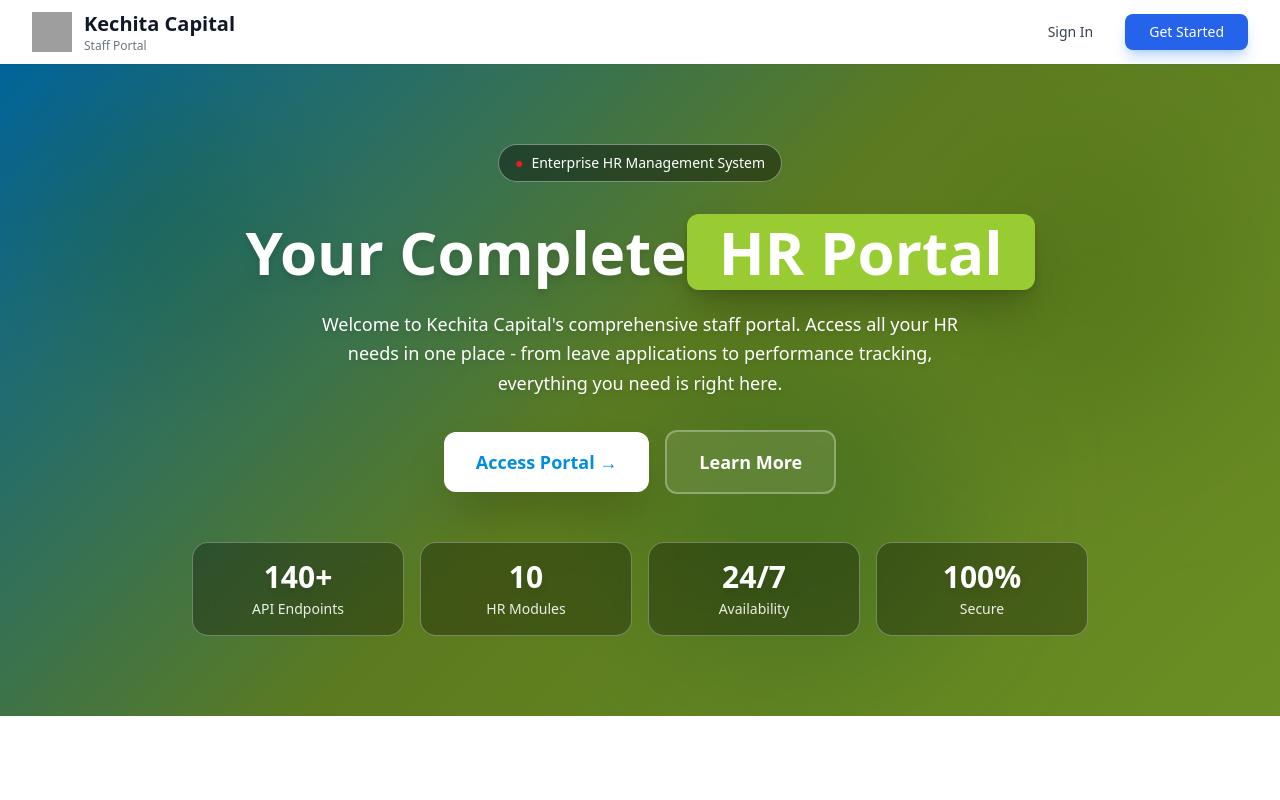
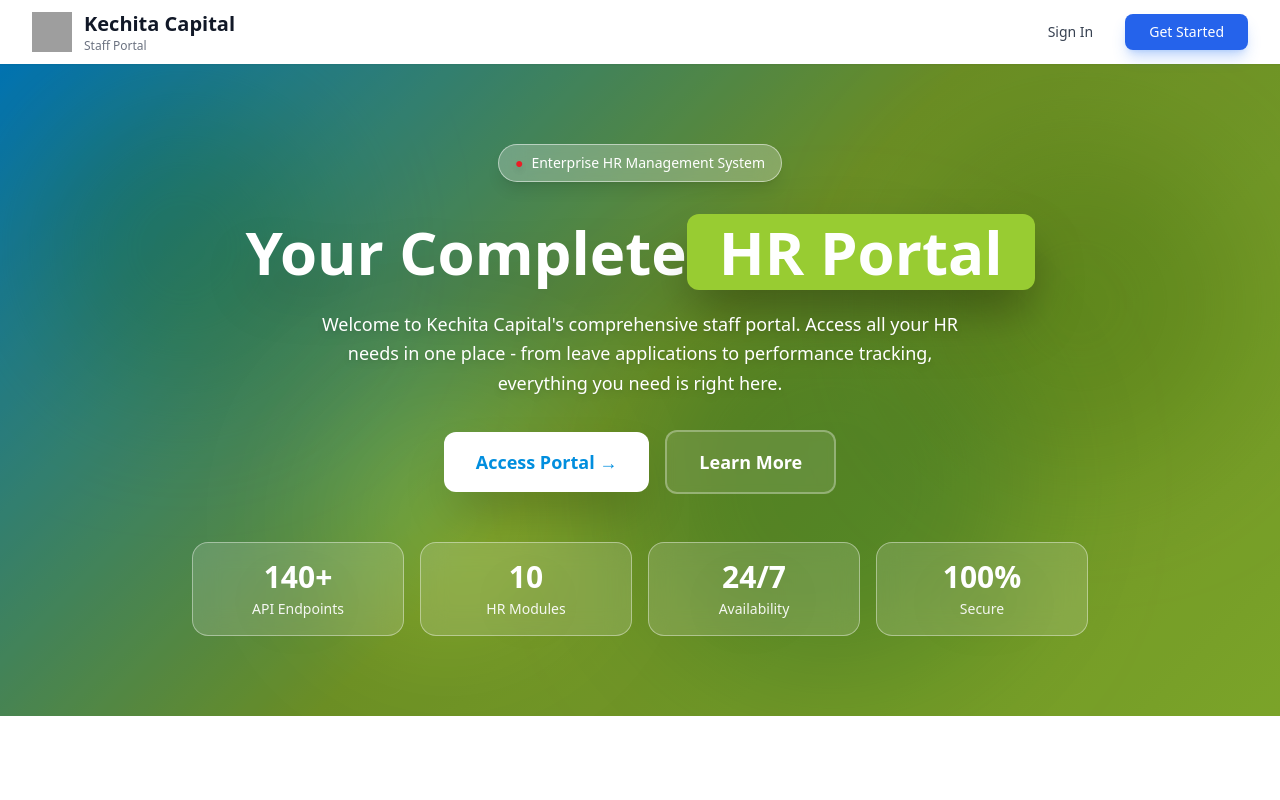
Before and after one commit to DenisMakokha/Kechita-Portal, a React (Vite) app in the folder apps/web/: page / in a window 1280 px wide. Shown: the top 800 px of the page. Built offline with nearby package versions, Linux system fonts and the light colour scheme; grey boxes are pictures that could not be loaded.

Commit message:
feat: Brighten hero section with lighter overlay and glowing effects

```diff
--- a/apps/web/src/pages/Landing.tsx
+++ b/apps/web/src/pages/Landing.tsx
@@ -84,19 +84,19 @@ export default function Landing() {
 
       {/* Hero Section - Compact & Colorful with Kechita Brand Colors */}
       <section className="relative overflow-hidden" style={{ background: 'linear-gradient(135deg, #018ede 0%, #84b02c 50%, #99cc33 100%)' }}>
-        {/* Dark overlay for better contrast */}
-        <div className="absolute inset-0 bg-black/30 z-0"></div>
+        {/* Lighter overlay for brightness while keeping contrast */}
+        <div className="absolute inset-0 bg-black/20 z-0"></div>
 
         <div className="max-w-7xl mx-auto px-4 sm:px-6 lg:px-8 py-16 lg:py-20 relative z-10">
           <div className="text-center">
-            <div className="inline-flex items-center px-4 py-2 bg-black/40 backdrop-blur-sm text-white rounded-full text-sm font-medium mb-6 border border-white/40">
-              <span className="animate-pulse mr-2 text-[#ed1c24]">●</span>
+            <div className="inline-flex items-center px-4 py-2 bg-white/25 backdrop-blur-md text-white rounded-full text-sm font-medium mb-6 border border-white/50 shadow-lg">
+              <span className="animate-pulse mr-2 text-[#ed1c24] drop-shadow-lg">●</span>
               Enterprise HR Management System
             </div>
 
-            <h1 className="text-4xl lg:text-6xl font-bold text-white mb-5 leading-tight drop-shadow-lg">
+            <h1 className="text-4xl lg:text-6xl font-bold text-white mb-5 leading-tight drop-shadow-2xl">
               Your Complete
-              <span className="block text-white bg-[#99cc33] px-8 py-2 rounded-xl inline-block mt-2 shadow-2xl">
+              <span className="block text-white bg-[#99cc33] px-8 py-2 rounded-xl inline-block mt-2 shadow-2xl animate-pulse" style={{ animationDuration: '3s' }}>
                 HR Portal
               </span>
             </h1>
@@ -121,33 +121,34 @@ export default function Landing() {
               </button>
             </div>
 
-            {/* Stats - Colorful Cards with Brand Colors and Better Contrast */}
+            {/* Stats - Brighter Cards with Glow Effects */}
             <div className="grid grid-cols-2 md:grid-cols-4 gap-4 max-w-4xl mx-auto">
-              <div className="bg-black/30 backdrop-blur-md rounded-2xl p-4 border border-white/30 hover:bg-black/40 transition-all">
-                <div className="text-3xl font-bold mb-1 text-white drop-shadow-lg">140+</div>
-                <div className="text-sm text-white/90">API Endpoints</div>
+              <div className="bg-white/15 backdrop-blur-md rounded-2xl p-4 border border-white/40 hover:bg-white/25 hover:shadow-xl hover:shadow-white/20 transition-all hover:-translate-y-1">
+                <div className="text-3xl font-bold mb-1 text-white drop-shadow-2xl">140+</div>
+                <div className="text-sm text-white/95 font-medium">API Endpoints</div>
               </div>
-              <div className="bg-black/30 backdrop-blur-md rounded-2xl p-4 border border-white/30 hover:bg-black/40 transition-all">
-                <div className="text-3xl font-bold mb-1 text-white drop-shadow-lg">10</div>
-                <div className="text-sm text-white/90">HR Modules</div>
+              <div className="bg-white/15 backdrop-blur-md rounded-2xl p-4 border border-white/40 hover:bg-white/25 hover:shadow-xl hover:shadow-white/20 transition-all hover:-translate-y-1">
+                <div className="text-3xl font-bold mb-1 text-white drop-shadow-2xl">10</div>
+                <div className="text-sm text-white/95 font-medium">HR Modules</div>
               </div>
-              <div className="bg-black/30 backdrop-blur-md rounded-2xl p-4 border border-white/30 hover:bg-black/40 transition-all">
-                <div className="text-3xl font-bold mb-1 text-white drop-shadow-lg">24/7</div>
-                <div className="text-sm text-white/90">Availability</div>
+              <div className="bg-white/15 backdrop-blur-md rounded-2xl p-4 border border-white/40 hover:bg-white/25 hover:shadow-xl hover:shadow-white/20 transition-all hover:-translate-y-1">
+                <div className="text-3xl font-bold mb-1 text-white drop-shadow-2xl">24/7</div>
+                <div className="text-sm text-white/95 font-medium">Availability</div>
               </div>
-              <div className="bg-black/30 backdrop-blur-md rounded-2xl p-4 border border-white/30 hover:bg-black/40 transition-all">
-                <div className="text-3xl font-bold text-white mb-1 drop-shadow-lg">100%</div>
-                <div className="text-sm text-white/90">Secure</div>
+              <div className="bg-white/15 backdrop-blur-md rounded-2xl p-4 border border-white/40 hover:bg-white/25 hover:shadow-xl hover:shadow-white/20 transition-all hover:-translate-y-1">
+                <div className="text-3xl font-bold text-white mb-1 drop-shadow-2xl">100%</div>
+                <div className="text-sm text-white/95 font-medium">Secure</div>
               </div>
             </div>
           </div>
         </div>
 
-        {/* Animated Background Elements with Brand Colors */}
+        {/* Animated Background Elements with Brand Colors - Brighter */}
         <div className="absolute top-0 left-0 w-full h-full overflow-hidden">
-          <div className="absolute top-10 left-10 w-64 h-64 rounded-full mix-blend-multiply filter blur-3xl opacity-20 animate-pulse" style={{ backgroundColor: '#99cc33' }}></div>
-          <div className="absolute top-20 right-10 w-72 h-72 rounded-full mix-blend-multiply filter blur-3xl opacity-20 animate-pulse delay-1000" style={{ backgroundColor: '#84b02c' }}></div>
-          <div className="absolute bottom-10 left-1/2 w-80 h-80 rounded-full mix-blend-multiply filter blur-3xl opacity-20 animate-pulse delay-500" style={{ backgroundColor: '#018ede' }}></div>
+          <div className="absolute top-10 left-10 w-72 h-72 rounded-full mix-blend-multiply filter blur-3xl opacity-30 animate-pulse" style={{ backgroundColor: '#99cc33' }}></div>
+          <div className="absolute top-20 right-10 w-80 h-80 rounded-full mix-blend-multiply filter blur-3xl opacity-30 animate-pulse delay-1000" style={{ backgroundColor: '#84b02c' }}></div>
+          <div className="absolute bottom-10 left-1/2 w-96 h-96 rounded-full mix-blend-multiply filter blur-3xl opacity-25 animate-pulse delay-500" style={{ backgroundColor: '#018ede' }}></div>
+          <div className="absolute top-1/2 left-1/4 w-64 h-64 rounded-full mix-blend-overlay filter blur-3xl opacity-20 animate-pulse delay-700" style={{ backgroundColor: '#ffffff' }}></div>
         </div>
       </section>
 
```
